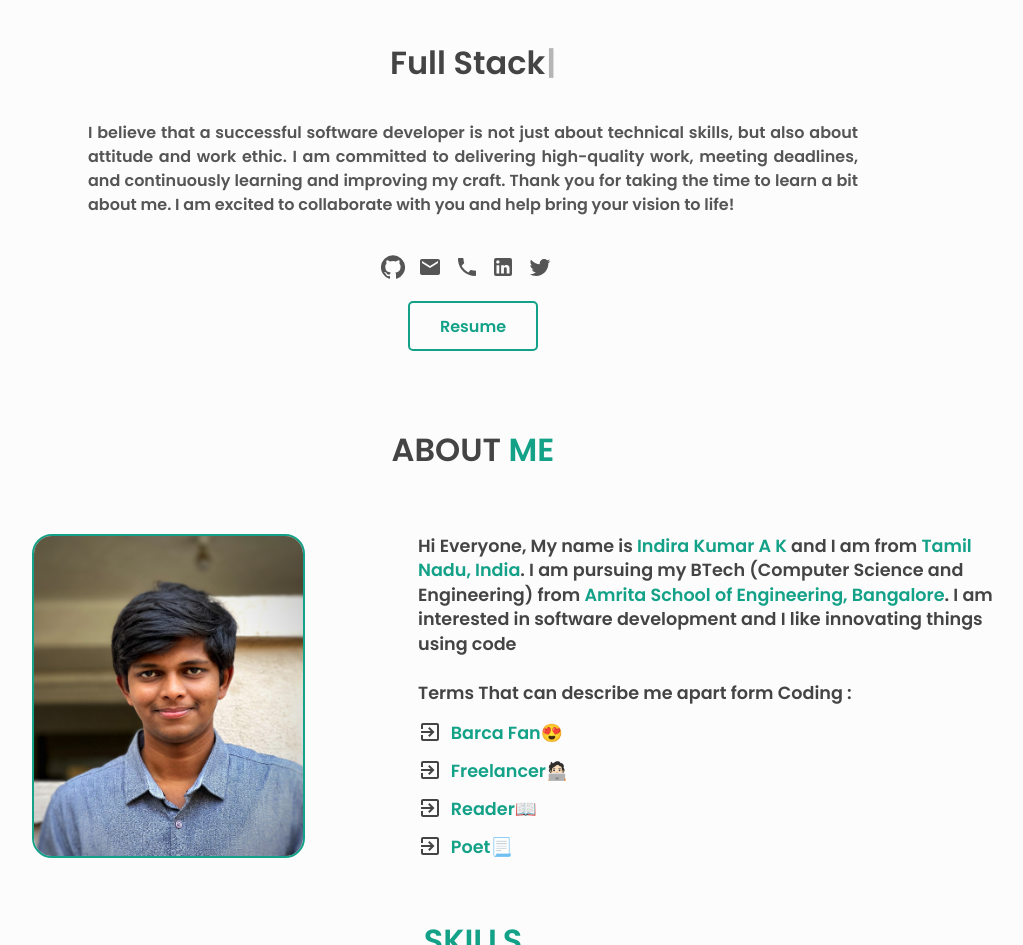
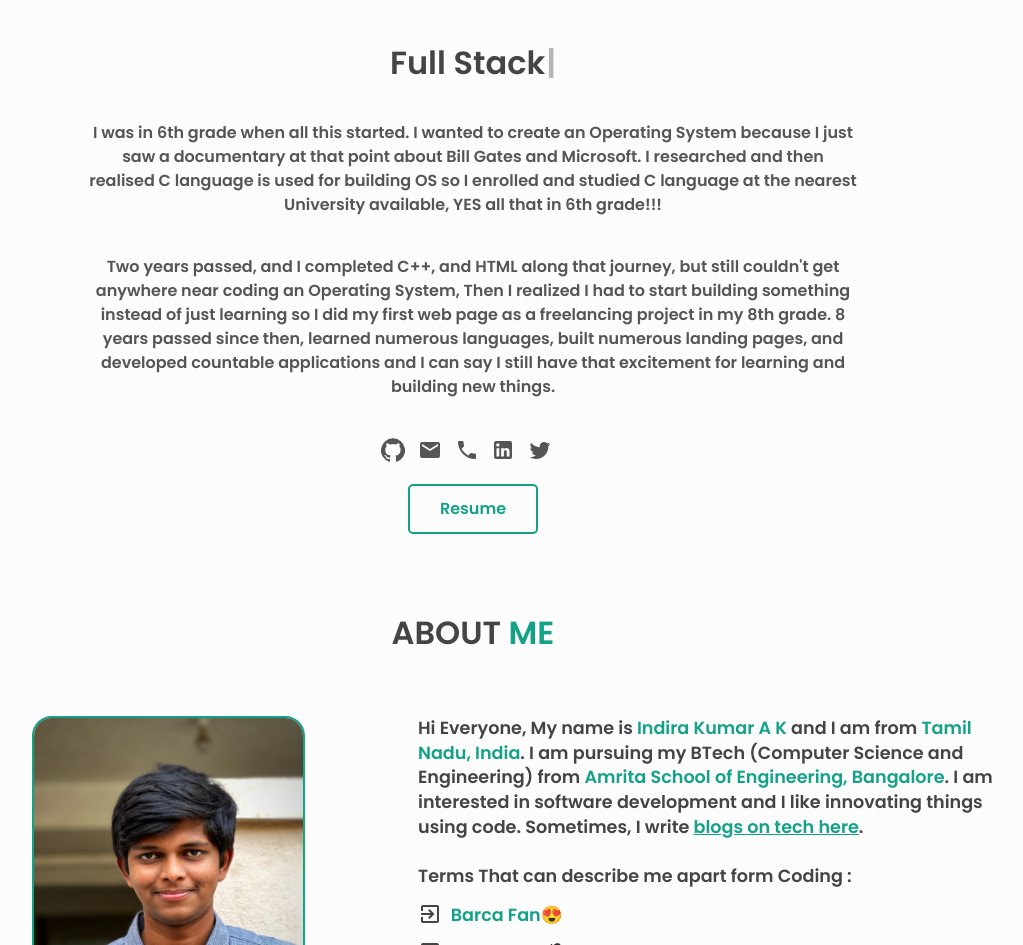
Before and after one commit to Indira-kumar/portfolio, a React (Create React App) app: page / in a window 1280 px wide. Shown: the part 247-1192 px from the top of the page, without its empty margins (167-1190 px from the left). Built offline with nearby package versions, Linux system fonts and the light colour scheme.

Commit message:
<update> : Introduction + blog

```diff
--- a/src/Components/About/About.jsx
+++ b/src/Components/About/About.jsx
@@ -19,12 +19,11 @@ export const About = () => {
           Hello, I am <span className="about__name">Indira Kumar A K</span>
         </h1>
         <Type />
-        <p className="about__desc" data-aos="fade-right">
-
-
-I believe that a successful software developer is not just about technical skills, but also about attitude and work ethic. I am committed to delivering high-quality work, meeting deadlines, and continuously learning and improving my craft.
-
-Thank you for taking the time to learn a bit about me. I am excited to collaborate with you and help bring your vision to life!
+        <p className="about__desc" data-aos="">
+        I was in 6th grade when all this started. I wanted to create an Operating System because I just saw a documentary at that point about Bill Gates and Microsoft. I researched and then realised C language is used for building OS so I enrolled and studied C language at the nearest University available, YES all that in 6th grade!!!
+        </p>
+        <p className="about__desc" data-aos="">
+        Two years passed, and I completed C++, and HTML along that journey, but still couldn't get anywhere near coding an Operating System, Then I realized I had to start building something instead of just learning so I did my first web page as a freelancing project in my 8th grade. 8 years passed since then, learned numerous languages, built numerous landing pages, and developed countable applications and I can say I still have that excitement for learning and building new things.
         </p>
         <div className="about__contact center">
           <a
--- a/src/Components/About/Introduction.css
+++ b/src/Components/About/Introduction.css
@@ -8,7 +8,9 @@
 .different {
   color: var(--clr-primary);
 }
-
+.underline {
+  text-decoration: underline;
+}
 .introduction_logocontainer {
   flex-basis: 45%;
   display: flex;
--- a/src/Components/About/Introduction.jsx
+++ b/src/Components/About/Introduction.jsx
@@ -31,7 +31,7 @@ export const Introduction = () => {
                 from{" "}
                 <span className="different">
                 Amrita School of Engineering, Bangalore
-                </span>. I am interested in software development and I like innovating things using code
+                </span>. I am interested in software development and I like innovating things using code. Sometimes, I write <a className="different underline" href="https://medium.com/@indirakumarak" target="blank">blogs on tech here</a>.
               </h4>
               <h4>Terms That can describe me apart form Coding :</h4>
               <h4 className="different">
--- a/src/Components/Projects/Projects.css
+++ b/src/Components/Projects/Projects.css
@@ -114,7 +114,7 @@
 .about__desc {
   font-size: 1rem;
   max-width: 70%;
-  text-align: justify;
+  text-align: center;
   margin-top: 2.4em;
   margin-left: auto;
   margin-right: auto;
```
